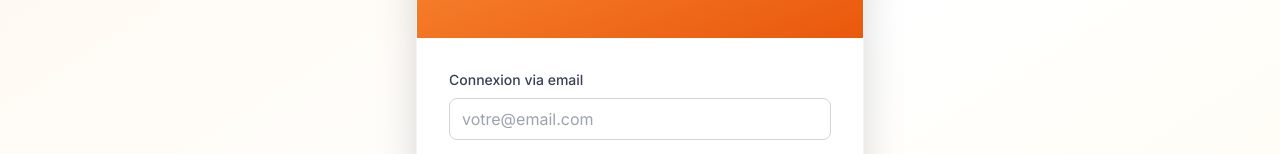
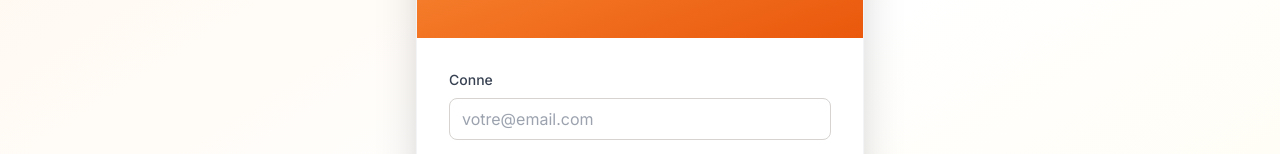
Before and after one commit to oliviertgpls-tech/Fdt-2, a Next.js app: page /auth/signin in a window 1280 px wide. Shown: the part 233-387 px from the top of the page. Built offline with nearby package versions, Linux system fonts and the light colour scheme.

Commit message:
rien de nouveau

```diff
--- a/app/auth/signin/page.tsx
+++ b/app/auth/signin/page.tsx
@@ -146,7 +146,7 @@ export default function SignInPage() {
               <form onSubmit={handleEmailSignIn} className="space-y-4">
                 <div>
                   <label htmlFor="email" className="block text-sm font-medium text-gray-700 mb-2">
-                    Connexion via email
+                    Conne
                   </label>
                   <input
                     id="email"
```
